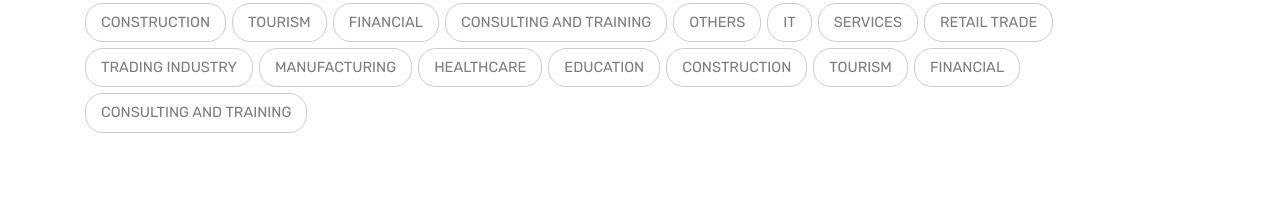
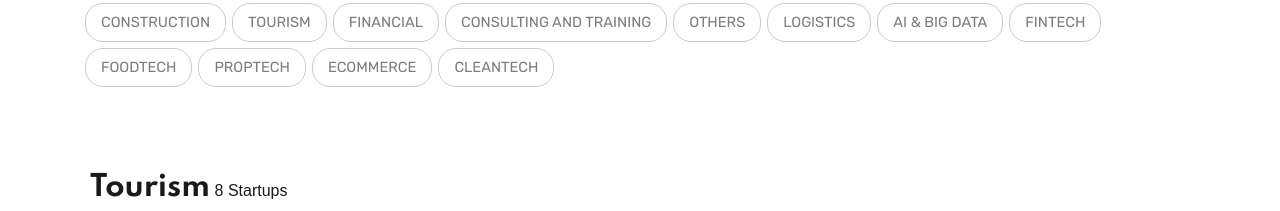
Before and after one commit to Khaled-92/startup-01, a plain HTML site: page index.html in a window 1280 px wide. Shown: the part 519-730 px from the top of the page. Drawn offline with nearby package versions, Linux system fonts and the light colour scheme; a script that the page names is missing.

Commit message:
dfdfer232sds3deddfdfaaaxxx

```diff
--- a/index.html
+++ b/index.html
@@ -377,17 +377,13 @@ Isotope Filter START -->
 						<li class="nav-item ss list_item"> <div class="nav-link"> <a id="consulting" data-filter=".consulting">Consulting and Training</a><svg class="hide" id="consolting" fill="#fff" xmlns="http://www.w3.org/2000/svg"  viewBox="0 0 50 50" width="20px" height="20px"><path d="M 25 2 C 12.309534 2 2 12.309534 2 25 C 2 37.690466 12.309534 48 25 48 C 37.690466 48 48 37.690466 48 25 C 48 12.309534 37.690466 2 25 2 z M 25 4 C 36.609534 4 46 13.390466 46 25 C 46 36.609534 36.609534 46 25 46 C 13.390466 46 4 36.609534 4 25 C 4 13.390466 13.390466 4 25 4 z M 32.990234 15.986328 A 1.0001 1.0001 0 0 0 32.292969 16.292969 L 25 23.585938 L 17.707031 16.292969 A 1.0001 1.0001 0 0 0 16.990234 15.990234 A 1.0001 1.0001 0 0 0 16.292969 17.707031 L 23.585938 25 L 16.292969 32.292969 A 1.0001 1.0001 0 1 0 17.707031 33.707031 L 25 26.414062 L 32.292969 33.707031 A 1.0001 1.0001 0 1 0 33.707031 32.292969 L 26.414062 25 L 33.707031 17.707031 A 1.0001 1.0001 0 0 0 32.990234 15.986328 z"/></svg></div></li>
 						<li class="nav-item ss list_item"> <div class="nav-link"> <a id="others" data-filter=".others">Others</a><svg class="hide" id="oth" fill="#fff" xmlns="http://www.w3.org/2000/svg"  viewBox="0 0 50 50" width="20px" height="20px"><path d="M 25 2 C 12.309534 2 2 12.309534 2 25 C 2 37.690466 12.309534 48 25 48 C 37.690466 48 48 37.690466 48 25 C 48 12.309534 37.690466 2 25 2 z M 25 4 C 36.609534 4 46 13.390466 46 25 C 46 36.609534 36.609534 46 25 46 C 13.390466 46 4 36.609534 4 25 C 4 13.390466 13.390466 4 25 4 z M 32.990234 15.986328 A 1.0001 1.0001 0 0 0 32.292969 16.292969 L 25 23.585938 L 17.707031 16.292969 A 1.0001 1.0001 0 0 0 16.990234 15.990234 A 1.0001 1.0001 0 0 0 16.292969 17.707031 L 23.585938 25 L 16.292969 32.292969 A 1.0001 1.0001 0 1 0 17.707031 33.707031 L 25 26.414062 L 32.292969 33.707031 A 1.0001 1.0001 0 1 0 33.707031 32.292969 L 26.414062 25 L 33.707031 17.707031 A 1.0001 1.0001 0 0 0 32.990234 15.986328 z"/></svg></div></li>
 
-						<li class="nav-item ss list_item"> <div class="nav-link"> <a id="it1" data-filter=".it1">IT</a><svg class="hide" id="inf01" fill="#fff" xmlns="http://www.w3.org/2000/svg"  viewBox="0 0 50 50" width="20px" height="20px"><path d="M 25 2 C 12.309534 2 2 12.309534 2 25 C 2 37.690466 12.309534 48 25 48 C 37.690466 48 48 37.690466 48 25 C 48 12.309534 37.690466 2 25 2 z M 25 4 C 36.609534 4 46 13.390466 46 25 C 46 36.609534 36.609534 46 25 46 C 13.390466 46 4 36.609534 4 25 C 4 13.390466 13.390466 4 25 4 z M 32.990234 15.986328 A 1.0001 1.0001 0 0 0 32.292969 16.292969 L 25 23.585938 L 17.707031 16.292969 A 1.0001 1.0001 0 0 0 16.990234 15.990234 A 1.0001 1.0001 0 0 0 16.292969 17.707031 L 23.585938 25 L 16.292969 32.292969 A 1.0001 1.0001 0 1 0 17.707031 33.707031 L 25 26.414062 L 32.292969 33.707031 A 1.0001 1.0001 0 1 0 33.707031 32.292969 L 26.414062 25 L 33.707031 17.707031 A 1.0001 1.0001 0 0 0 32.990234 15.986328 z"/></svg></div></li>
-						<li class="nav-item ss list_item"> <div class="nav-link"> <a id="services1" data-filter=".services1">Services</a><svg class="hide" id="service1" fill="#fff" xmlns="http://www.w3.org/2000/svg"  viewBox="0 0 50 50" width="20px" height="20px"><path d="M 25 2 C 12.309534 2 2 12.309534 2 25 C 2 37.690466 12.309534 48 25 48 C 37.690466 48 48 37.690466 48 25 C 48 12.309534 37.690466 2 25 2 z M 25 4 C 36.609534 4 46 13.390466 46 25 C 46 36.609534 36.609534 46 25 46 C 13.390466 46 4 36.609534 4 25 C 4 13.390466 13.390466 4 25 4 z M 32.990234 15.986328 A 1.0001 1.0001 0 0 0 32.292969 16.292969 L 25 23.585938 L 17.707031 16.292969 A 1.0001 1.0001 0 0 0 16.990234 15.990234 A 1.0001 1.0001 0 0 0 16.292969 17.707031 L 23.585938 25 L 16.292969 32.292969 A 1.0001 1.0001 0 1 0 17.707031 33.707031 L 25 26.414062 L 32.292969 33.707031 A 1.0001 1.0001 0 1 0 33.707031 32.292969 L 26.414062 25 L 33.707031 17.707031 A 1.0001 1.0001 0 0 0 32.990234 15.986328 z"/></svg></div></li>
-						<li class="nav-item ss list_item"> <div class="nav-link"> <a id="retail_trade1" data-filter=".retail_trade1">Retail Trade</a><svg class="hide" id="retail1" fill="#fff" xmlns="http://www.w3.org/2000/svg"  viewBox="0 0 50 50" width="20px" height="20px"><path d="M 25 2 C 12.309534 2 2 12.309534 2 25 C 2 37.690466 12.309534 48 25 48 C 37.690466 48 48 37.690466 48 25 C 48 12.309534 37.690466 2 25 2 z M 25 4 C 36.609534 4 46 13.390466 46 25 C 46 36.609534 36.609534 46 25 46 C 13.390466 46 4 36.609534 4 25 C 4 13.390466 13.390466 4 25 4 z M 32.990234 15.986328 A 1.0001 1.0001 0 0 0 32.292969 16.292969 L 25 23.585938 L 17.707031 16.292969 A 1.0001 1.0001 0 0 0 16.990234 15.990234 A 1.0001 1.0001 0 0 0 16.292969 17.707031 L 23.585938 25 L 16.292969 32.292969 A 1.0001 1.0001 0 1 0 17.707031 33.707031 L 25 26.414062 L 32.292969 33.707031 A 1.0001 1.0001 0 1 0 33.707031 32.292969 L 26.414062 25 L 33.707031 17.707031 A 1.0001 1.0001 0 0 0 32.990234 15.986328 z"/></svg></div></li>
-						<li class="nav-item ss list_item"> <div class="nav-link"> <a id="trading_industry1" data-filter=".trading_industry1">Trading Industry</a><svg class="hide" id="trade1" fill="#fff" xmlns="http://www.w3.org/2000/svg"  viewBox="0 0 50 50" width="20px" height="20px"><path d="M 25 2 C 12.309534 2 2 12.309534 2 25 C 2 37.690466 12.309534 48 25 48 C 37.690466 48 48 37.690466 48 25 C 48 12.309534 37.690466 2 25 2 z M 25 4 C 36.609534 4 46 13.390466 46 25 C 46 36.609534 36.609534 46 25 46 C 13.390466 46 4 36.609534 4 25 C 4 13.390466 13.390466 4 25 4 z M 32.990234 15.986328 A 1.0001 1.0001 0 0 0 32.292969 16.292969 L 25 23.585938 L 17.707031 16.292969 A 1.0001 1.0001 0 0 0 16.990234 15.990234 A 1.0001 1.0001 0 0 0 16.292969 17.707031 L 23.585938 25 L 16.292969 32.292969 A 1.0001 1.0001 0 1 0 17.707031 33.707031 L 25 26.414062 L 32.292969 33.707031 A 1.0001 1.0001 0 1 0 33.707031 32.292969 L 26.414062 25 L 33.707031 17.707031 A 1.0001 1.0001 0 0 0 32.990234 15.986328 z"/></svg></div></li>
-						<li class="nav-item ss list_item"> <div class="nav-link"> <a id="manufacturing1" data-filter=".manufacturing1">Manufacturing</a><svg class="hide" id="manfac1" fill="#fff" xmlns="http://www.w3.org/2000/svg"  viewBox="0 0 50 50" width="20px" height="20px"><path d="M 25 2 C 12.309534 2 2 12.309534 2 25 C 2 37.690466 12.309534 48 25 48 C 37.690466 48 48 37.690466 48 25 C 48 12.309534 37.690466 2 25 2 z M 25 4 C 36.609534 4 46 13.390466 46 25 C 46 36.609534 36.609534 46 25 46 C 13.390466 46 4 36.609534 4 25 C 4 13.390466 13.390466 4 25 4 z M 32.990234 15.986328 A 1.0001 1.0001 0 0 0 32.292969 16.292969 L 25 23.585938 L 17.707031 16.292969 A 1.0001 1.0001 0 0 0 16.990234 15.990234 A 1.0001 1.0001 0 0 0 16.292969 17.707031 L 23.585938 25 L 16.292969 32.292969 A 1.0001 1.0001 0 1 0 17.707031 33.707031 L 25 26.414062 L 32.292969 33.707031 A 1.0001 1.0001 0 1 0 33.707031 32.292969 L 26.414062 25 L 33.707031 17.707031 A 1.0001 1.0001 0 0 0 32.990234 15.986328 z"/></svg></div></li>
-						<li class="nav-item ss list_item"> <div class="nav-link"> <a id="healthCare1" data-filter=".healthCare1">HealthCare</a><svg class="hide" id="health1" fill="#fff" xmlns="http://www.w3.org/2000/svg"  viewBox="0 0 50 50" width="20px" height="20px"><path d="M 25 2 C 12.309534 2 2 12.309534 2 25 C 2 37.690466 12.309534 48 25 48 C 37.690466 48 48 37.690466 48 25 C 48 12.309534 37.690466 2 25 2 z M 25 4 C 36.609534 4 46 13.390466 46 25 C 46 36.609534 36.609534 46 25 46 C 13.390466 46 4 36.609534 4 25 C 4 13.390466 13.390466 4 25 4 z M 32.990234 15.986328 A 1.0001 1.0001 0 0 0 32.292969 16.292969 L 25 23.585938 L 17.707031 16.292969 A 1.0001 1.0001 0 0 0 16.990234 15.990234 A 1.0001 1.0001 0 0 0 16.292969 17.707031 L 23.585938 25 L 16.292969 32.292969 A 1.0001 1.0001 0 1 0 17.707031 33.707031 L 25 26.414062 L 32.292969 33.707031 A 1.0001 1.0001 0 1 0 33.707031 32.292969 L 26.414062 25 L 33.707031 17.707031 A 1.0001 1.0001 0 0 0 32.990234 15.986328 z"/></svg></div></li>
-						<li class="nav-item ss list_item"> <div class="nav-link"> <a id="education1" data-filter=".education1">Education</a><svg class="hide" id="edu1" fill="#fff" xmlns="http://www.w3.org/2000/svg"  viewBox="0 0 50 50" width="20px" height="20px"><path d="M 25 2 C 12.309534 2 2 12.309534 2 25 C 2 37.690466 12.309534 48 25 48 C 37.690466 48 48 37.690466 48 25 C 48 12.309534 37.690466 2 25 2 z M 25 4 C 36.609534 4 46 13.390466 46 25 C 46 36.609534 36.609534 46 25 46 C 13.390466 46 4 36.609534 4 25 C 4 13.390466 13.390466 4 25 4 z M 32.990234 15.986328 A 1.0001 1.0001 0 0 0 32.292969 16.292969 L 25 23.585938 L 17.707031 16.292969 A 1.0001 1.0001 0 0 0 16.990234 15.990234 A 1.0001 1.0001 0 0 0 16.292969 17.707031 L 23.585938 25 L 16.292969 32.292969 A 1.0001 1.0001 0 1 0 17.707031 33.707031 L 25 26.414062 L 32.292969 33.707031 A 1.0001 1.0001 0 1 0 33.707031 32.292969 L 26.414062 25 L 33.707031 17.707031 A 1.0001 1.0001 0 0 0 32.990234 15.986328 z"/></svg></div></li>
-						<li class="nav-item ss list_item"> <div class="nav-link"> <a id="construction1" data-filter=".construction1">Construction</a><svg class="hide" id="con1" fill="#fff" xmlns="http://www.w3.org/2000/svg"  viewBox="0 0 50 50" width="20px" height="20px"><path d="M 25 2 C 12.309534 2 2 12.309534 2 25 C 2 37.690466 12.309534 48 25 48 C 37.690466 48 48 37.690466 48 25 C 48 12.309534 37.690466 2 25 2 z M 25 4 C 36.609534 4 46 13.390466 46 25 C 46 36.609534 36.609534 46 25 46 C 13.390466 46 4 36.609534 4 25 C 4 13.390466 13.390466 4 25 4 z M 32.990234 15.986328 A 1.0001 1.0001 0 0 0 32.292969 16.292969 L 25 23.585938 L 17.707031 16.292969 A 1.0001 1.0001 0 0 0 16.990234 15.990234 A 1.0001 1.0001 0 0 0 16.292969 17.707031 L 23.585938 25 L 16.292969 32.292969 A 1.0001 1.0001 0 1 0 17.707031 33.707031 L 25 26.414062 L 32.292969 33.707031 A 1.0001 1.0001 0 1 0 33.707031 32.292969 L 26.414062 25 L 33.707031 17.707031 A 1.0001 1.0001 0 0 0 32.990234 15.986328 z"/></svg></div></li>
-						<li class="nav-item ss list_item"> <div class="nav-link"> <a id="tourism1" data-filter=".tourism1">Tourism</a><svg class="hide" id="tou1" fill="#fff" xmlns="http://www.w3.org/2000/svg"  viewBox="0 0 50 50" width="20px" height="20px"><path d="M 25 2 C 12.309534 2 2 12.309534 2 25 C 2 37.690466 12.309534 48 25 48 C 37.690466 48 48 37.690466 48 25 C 48 12.309534 37.690466 2 25 2 z M 25 4 C 36.609534 4 46 13.390466 46 25 C 46 36.609534 36.609534 46 25 46 C 13.390466 46 4 36.609534 4 25 C 4 13.390466 13.390466 4 25 4 z M 32.990234 15.986328 A 1.0001 1.0001 0 0 0 32.292969 16.292969 L 25 23.585938 L 17.707031 16.292969 A 1.0001 1.0001 0 0 0 16.990234 15.990234 A 1.0001 1.0001 0 0 0 16.292969 17.707031 L 23.585938 25 L 16.292969 32.292969 A 1.0001 1.0001 0 1 0 17.707031 33.707031 L 25 26.414062 L 32.292969 33.707031 A 1.0001 1.0001 0 1 0 33.707031 32.292969 L 26.414062 25 L 33.707031 17.707031 A 1.0001 1.0001 0 0 0 32.990234 15.986328 z"/></svg></div></li>
-						<li class="nav-item ss list_item"> <div class="nav-link"> <a id="financial1" data-filter=".financial1">Financial</a><svg class="hide" id="fin1" fill="#fff" xmlns="http://www.w3.org/2000/svg"  viewBox="0 0 50 50" width="20px" height="20px"><path d="M 25 2 C 12.309534 2 2 12.309534 2 25 C 2 37.690466 12.309534 48 25 48 C 37.690466 48 48 37.690466 48 25 C 48 12.309534 37.690466 2 25 2 z M 25 4 C 36.609534 4 46 13.390466 46 25 C 46 36.609534 36.609534 46 25 46 C 13.390466 46 4 36.609534 4 25 C 4 13.390466 13.390466 4 25 4 z M 32.990234 15.986328 A 1.0001 1.0001 0 0 0 32.292969 16.292969 L 25 23.585938 L 17.707031 16.292969 A 1.0001 1.0001 0 0 0 16.990234 15.990234 A 1.0001 1.0001 0 0 0 16.292969 17.707031 L 23.585938 25 L 16.292969 32.292969 A 1.0001 1.0001 0 1 0 17.707031 33.707031 L 25 26.414062 L 32.292969 33.707031 A 1.0001 1.0001 0 1 0 33.707031 32.292969 L 26.414062 25 L 33.707031 17.707031 A 1.0001 1.0001 0 0 0 32.990234 15.986328 z"/></svg></div></li>
-						<li class="nav-item ss list_item"> <div class="nav-link"> <a id="consulting1" data-filter=".consulting1">Consulting and Training</a><svg class="hide" id="consolting1" fill="#fff" xmlns="http://www.w3.org/2000/svg"  viewBox="0 0 50 50" width="20px" height="20px"><path d="M 25 2 C 12.309534 2 2 12.309534 2 25 C 2 37.690466 12.309534 48 25 48 C 37.690466 48 48 37.690466 48 25 C 48 12.309534 37.690466 2 25 2 z M 25 4 C 36.609534 4 46 13.390466 46 25 C 46 36.609534 36.609534 46 25 46 C 13.390466 46 4 36.609534 4 25 C 4 13.390466 13.390466 4 25 4 z M 32.990234 15.986328 A 1.0001 1.0001 0 0 0 32.292969 16.292969 L 25 23.585938 L 17.707031 16.292969 A 1.0001 1.0001 0 0 0 16.990234 15.990234 A 1.0001 1.0001 0 0 0 16.292969 17.707031 L 23.585938 25 L 16.292969 32.292969 A 1.0001 1.0001 0 1 0 17.707031 33.707031 L 25 26.414062 L 32.292969 33.707031 A 1.0001 1.0001 0 1 0 33.707031 32.292969 L 26.414062 25 L 33.707031 17.707031 A 1.0001 1.0001 0 0 0 32.990234 15.986328 z"/></svg></div></li>
+						<li class="nav-item ss list_item"> <div class="nav-link"> <a id="it1" data-filter=".it1">LOGISTICS</a><svg class="hide" id="inf01" fill="#fff" xmlns="http://www.w3.org/2000/svg"  viewBox="0 0 50 50" width="20px" height="20px"><path d="M 25 2 C 12.309534 2 2 12.309534 2 25 C 2 37.690466 12.309534 48 25 48 C 37.690466 48 48 37.690466 48 25 C 48 12.309534 37.690466 2 25 2 z M 25 4 C 36.609534 4 46 13.390466 46 25 C 46 36.609534 36.609534 46 25 46 C 13.390466 46 4 36.609534 4 25 C 4 13.390466 13.390466 4 25 4 z M 32.990234 15.986328 A 1.0001 1.0001 0 0 0 32.292969 16.292969 L 25 23.585938 L 17.707031 16.292969 A 1.0001 1.0001 0 0 0 16.990234 15.990234 A 1.0001 1.0001 0 0 0 16.292969 17.707031 L 23.585938 25 L 16.292969 32.292969 A 1.0001 1.0001 0 1 0 17.707031 33.707031 L 25 26.414062 L 32.292969 33.707031 A 1.0001 1.0001 0 1 0 33.707031 32.292969 L 26.414062 25 L 33.707031 17.707031 A 1.0001 1.0001 0 0 0 32.990234 15.986328 z"/></svg></div></li>
+						<li class="nav-item ss list_item"> <div class="nav-link"> <a id="services1" data-filter=".services1">AI & BIG DATA</a><svg class="hide" id="service1" fill="#fff" xmlns="http://www.w3.org/2000/svg"  viewBox="0 0 50 50" width="20px" height="20px"><path d="M 25 2 C 12.309534 2 2 12.309534 2 25 C 2 37.690466 12.309534 48 25 48 C 37.690466 48 48 37.690466 48 25 C 48 12.309534 37.690466 2 25 2 z M 25 4 C 36.609534 4 46 13.390466 46 25 C 46 36.609534 36.609534 46 25 46 C 13.390466 46 4 36.609534 4 25 C 4 13.390466 13.390466 4 25 4 z M 32.990234 15.986328 A 1.0001 1.0001 0 0 0 32.292969 16.292969 L 25 23.585938 L 17.707031 16.292969 A 1.0001 1.0001 0 0 0 16.990234 15.990234 A 1.0001 1.0001 0 0 0 16.292969 17.707031 L 23.585938 25 L 16.292969 32.292969 A 1.0001 1.0001 0 1 0 17.707031 33.707031 L 25 26.414062 L 32.292969 33.707031 A 1.0001 1.0001 0 1 0 33.707031 32.292969 L 26.414062 25 L 33.707031 17.707031 A 1.0001 1.0001 0 0 0 32.990234 15.986328 z"/></svg></div></li>
+						<li class="nav-item ss list_item"> <div class="nav-link"> <a id="retail_trade1" data-filter=".retail_trade1">FINTECH</a><svg class="hide" id="retail1" fill="#fff" xmlns="http://www.w3.org/2000/svg"  viewBox="0 0 50 50" width="20px" height="20px"><path d="M 25 2 C 12.309534 2 2 12.309534 2 25 C 2 37.690466 12.309534 48 25 48 C 37.690466 48 48 37.690466 48 25 C 48 12.309534 37.690466 2 25 2 z M 25 4 C 36.609534 4 46 13.390466 46 25 C 46 36.609534 36.609534 46 25 46 C 13.390466 46 4 36.609534 4 25 C 4 13.390466 13.390466 4 25 4 z M 32.990234 15.986328 A 1.0001 1.0001 0 0 0 32.292969 16.292969 L 25 23.585938 L 17.707031 16.292969 A 1.0001 1.0001 0 0 0 16.990234 15.990234 A 1.0001 1.0001 0 0 0 16.292969 17.707031 L 23.585938 25 L 16.292969 32.292969 A 1.0001 1.0001 0 1 0 17.707031 33.707031 L 25 26.414062 L 32.292969 33.707031 A 1.0001 1.0001 0 1 0 33.707031 32.292969 L 26.414062 25 L 33.707031 17.707031 A 1.0001 1.0001 0 0 0 32.990234 15.986328 z"/></svg></div></li>
+						<li class="nav-item ss list_item"> <div class="nav-link"> <a id="trading_industry1" data-filter=".trading_industry1">FOODTECH</a><svg class="hide" id="trade1" fill="#fff" xmlns="http://www.w3.org/2000/svg"  viewBox="0 0 50 50" width="20px" height="20px"><path d="M 25 2 C 12.309534 2 2 12.309534 2 25 C 2 37.690466 12.309534 48 25 48 C 37.690466 48 48 37.690466 48 25 C 48 12.309534 37.690466 2 25 2 z M 25 4 C 36.609534 4 46 13.390466 46 25 C 46 36.609534 36.609534 46 25 46 C 13.390466 46 4 36.609534 4 25 C 4 13.390466 13.390466 4 25 4 z M 32.990234 15.986328 A 1.0001 1.0001 0 0 0 32.292969 16.292969 L 25 23.585938 L 17.707031 16.292969 A 1.0001 1.0001 0 0 0 16.990234 15.990234 A 1.0001 1.0001 0 0 0 16.292969 17.707031 L 23.585938 25 L 16.292969 32.292969 A 1.0001 1.0001 0 1 0 17.707031 33.707031 L 25 26.414062 L 32.292969 33.707031 A 1.0001 1.0001 0 1 0 33.707031 32.292969 L 26.414062 25 L 33.707031 17.707031 A 1.0001 1.0001 0 0 0 32.990234 15.986328 z"/></svg></div></li>
+						<li class="nav-item ss list_item"> <div class="nav-link"> <a id="manufacturing1" data-filter=".manufacturing1">PROPTECH</a><svg class="hide" id="manfac1" fill="#fff" xmlns="http://www.w3.org/2000/svg"  viewBox="0 0 50 50" width="20px" height="20px"><path d="M 25 2 C 12.309534 2 2 12.309534 2 25 C 2 37.690466 12.309534 48 25 48 C 37.690466 48 48 37.690466 48 25 C 48 12.309534 37.690466 2 25 2 z M 25 4 C 36.609534 4 46 13.390466 46 25 C 46 36.609534 36.609534 46 25 46 C 13.390466 46 4 36.609534 4 25 C 4 13.390466 13.390466 4 25 4 z M 32.990234 15.986328 A 1.0001 1.0001 0 0 0 32.292969 16.292969 L 25 23.585938 L 17.707031 16.292969 A 1.0001 1.0001 0 0 0 16.990234 15.990234 A 1.0001 1.0001 0 0 0 16.292969 17.707031 L 23.585938 25 L 16.292969 32.292969 A 1.0001 1.0001 0 1 0 17.707031 33.707031 L 25 26.414062 L 32.292969 33.707031 A 1.0001 1.0001 0 1 0 33.707031 32.292969 L 26.414062 25 L 33.707031 17.707031 A 1.0001 1.0001 0 0 0 32.990234 15.986328 z"/></svg></div></li>
+						<li class="nav-item ss list_item"> <div class="nav-link"> <a id="healthCare1" data-filter=".healthCare1">ECOMMERCE</a><svg class="hide" id="health1" fill="#fff" xmlns="http://www.w3.org/2000/svg"  viewBox="0 0 50 50" width="20px" height="20px"><path d="M 25 2 C 12.309534 2 2 12.309534 2 25 C 2 37.690466 12.309534 48 25 48 C 37.690466 48 48 37.690466 48 25 C 48 12.309534 37.690466 2 25 2 z M 25 4 C 36.609534 4 46 13.390466 46 25 C 46 36.609534 36.609534 46 25 46 C 13.390466 46 4 36.609534 4 25 C 4 13.390466 13.390466 4 25 4 z M 32.990234 15.986328 A 1.0001 1.0001 0 0 0 32.292969 16.292969 L 25 23.585938 L 17.707031 16.292969 A 1.0001 1.0001 0 0 0 16.990234 15.990234 A 1.0001 1.0001 0 0 0 16.292969 17.707031 L 23.585938 25 L 16.292969 32.292969 A 1.0001 1.0001 0 1 0 17.707031 33.707031 L 25 26.414062 L 32.292969 33.707031 A 1.0001 1.0001 0 1 0 33.707031 32.292969 L 26.414062 25 L 33.707031 17.707031 A 1.0001 1.0001 0 0 0 32.990234 15.986328 z"/></svg></div></li>
+						<li class="nav-item ss list_item"> <div class="nav-link"> <a id="education1" data-filter=".education1">CLEANTECH</a><svg class="hide" id="edu1" fill="#fff" xmlns="http://www.w3.org/2000/svg"  viewBox="0 0 50 50" width="20px" height="20px"><path d="M 25 2 C 12.309534 2 2 12.309534 2 25 C 2 37.690466 12.309534 48 25 48 C 37.690466 48 48 37.690466 48 25 C 48 12.309534 37.690466 2 25 2 z M 25 4 C 36.609534 4 46 13.390466 46 25 C 46 36.609534 36.609534 46 25 46 C 13.390466 46 4 36.609534 4 25 C 4 13.390466 13.390466 4 25 4 z M 32.990234 15.986328 A 1.0001 1.0001 0 0 0 32.292969 16.292969 L 25 23.585938 L 17.707031 16.292969 A 1.0001 1.0001 0 0 0 16.990234 15.990234 A 1.0001 1.0001 0 0 0 16.292969 17.707031 L 23.585938 25 L 16.292969 32.292969 A 1.0001 1.0001 0 1 0 17.707031 33.707031 L 25 26.414062 L 32.292969 33.707031 A 1.0001 1.0001 0 1 0 33.707031 32.292969 L 26.414062 25 L 33.707031 17.707031 A 1.0001 1.0001 0 0 0 32.990234 15.986328 z"/></svg></div></li>
 					</ul>
 				</div>
 			</div>
```
Also changed, not shown: 1 other file.
